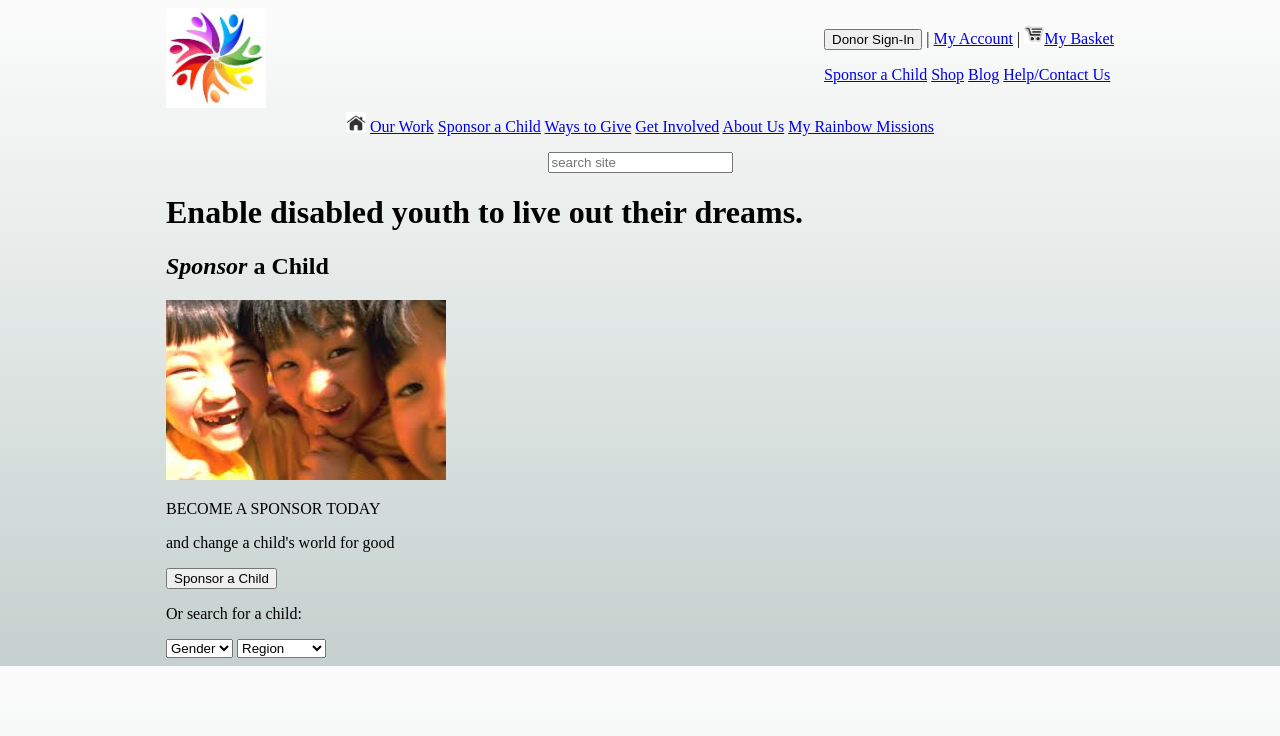
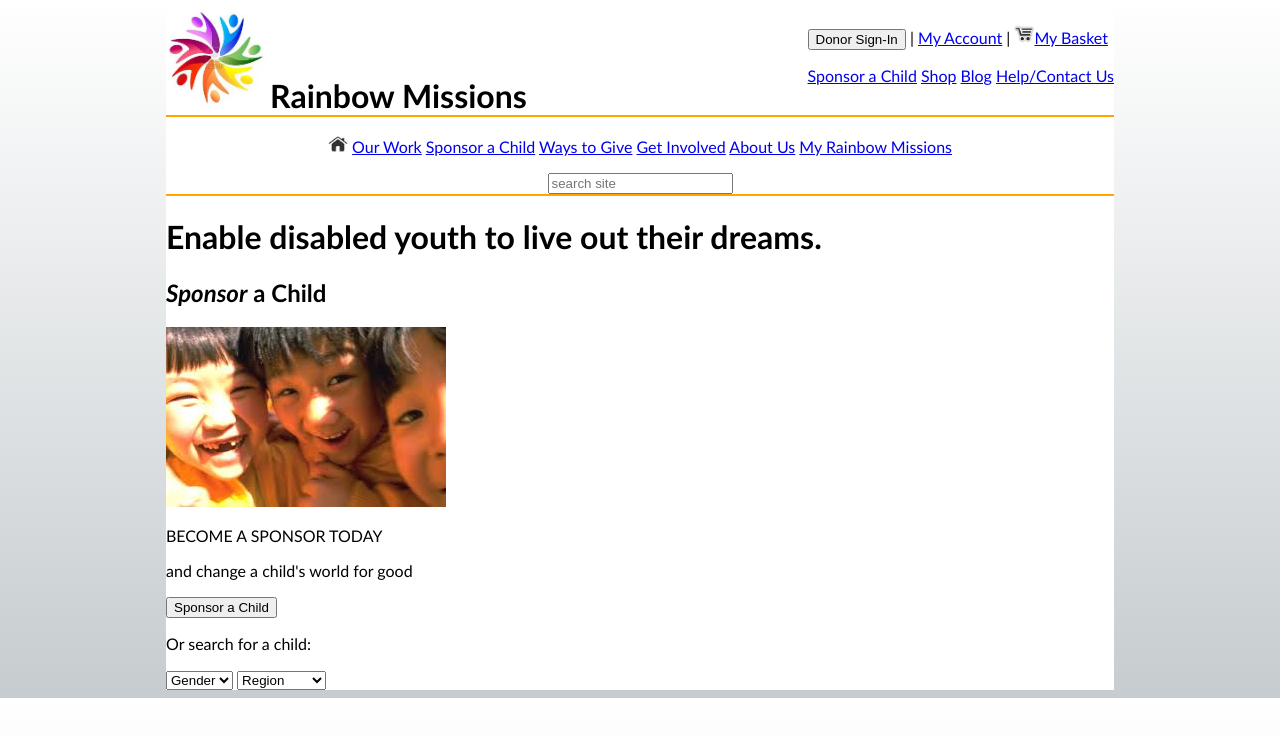
Before and after one commit to rhng/RainbowMissions, a plain HTML site: page index.html in a window 1280 px wide. Drawn offline with Linux system fonts and the light colour scheme.

Commit message:
gradients
made gradients applicable to all browsers, not just Chrome

```diff
--- a/index.css
+++ b/index.css
@@ -1,10 +1,34 @@
 body {
-	background-image: -webkit-linear-gradient(top, #FCFCFC 0%, #C5D1CE 100%);
+	/* IE10 Consumer Preview */
+	background-image: -ms-linear-gradient(top, #FFFFFF 0%, #C6CCCF 100%);
+
+	/* Mozilla Firefox */
+	background-image: -moz-linear-gradient(top, #FFFFFF 0%, #C6CCCF 100%);
+
+	/* Opera */
+	background-image: -o-linear-gradient(top, #FFFFFF 0%, #C6CCCF 100%);
+
+	/* Webkit (Safari/Chrome 10) */
+	background-image: -webkit-gradient(linear, left top, left bottom, color-stop(0, #FFFFFF), color-stop(1, #C6CCCF));
+
+	/* Webkit (Chrome 11+) */
+	background-image: -webkit-linear-gradient(top, #FFFFFF 0%, #C6CCCF 100%);
+
+	/* W3C Markup, IE10 Release Preview */
+	background-image: linear-gradient(to bottom, #FFFFFF 0%, #C6CCCF 100%);
+
+	font-family: Calibri, sans-serif;
+}
+
+#logo h1 {
+	display: inline;
+	font-family: Calibri;
 }
 
 #container {
 	width: 75%;
 	margin: auto;
+	background-color: white;
 }
 
 #logo {
@@ -18,4 +42,6 @@ body {
 #navigation {
 	clear: both;
 	text-align: center;
+	border-top: solid orange 2px;
+	border-bottom: solid orange 2px;
 }
--- a/index.html
+++ b/index.html
@@ -11,6 +11,7 @@
 			<div id="topbanner">
 				<div id="logo">
 					<a href="index.html"><img src="logo.jpg" alt="logo" height="100px" width="100px" /></a>
+					<h1>Rainbow Missions</h1>
 				</div>
 
 				<div id="accountlinks">
```
